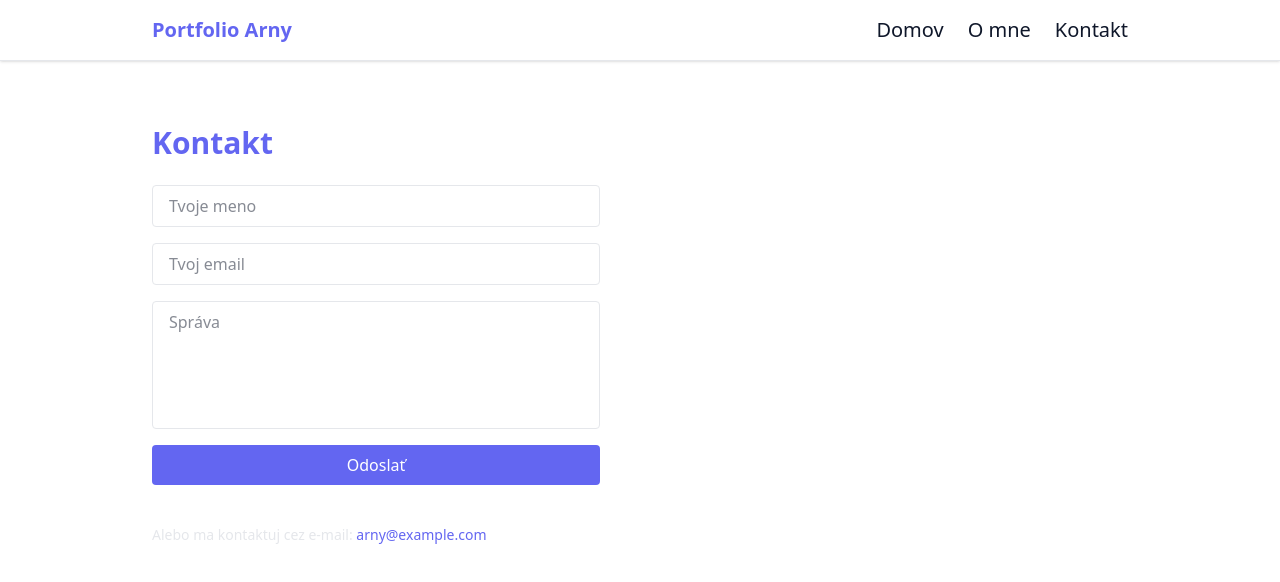
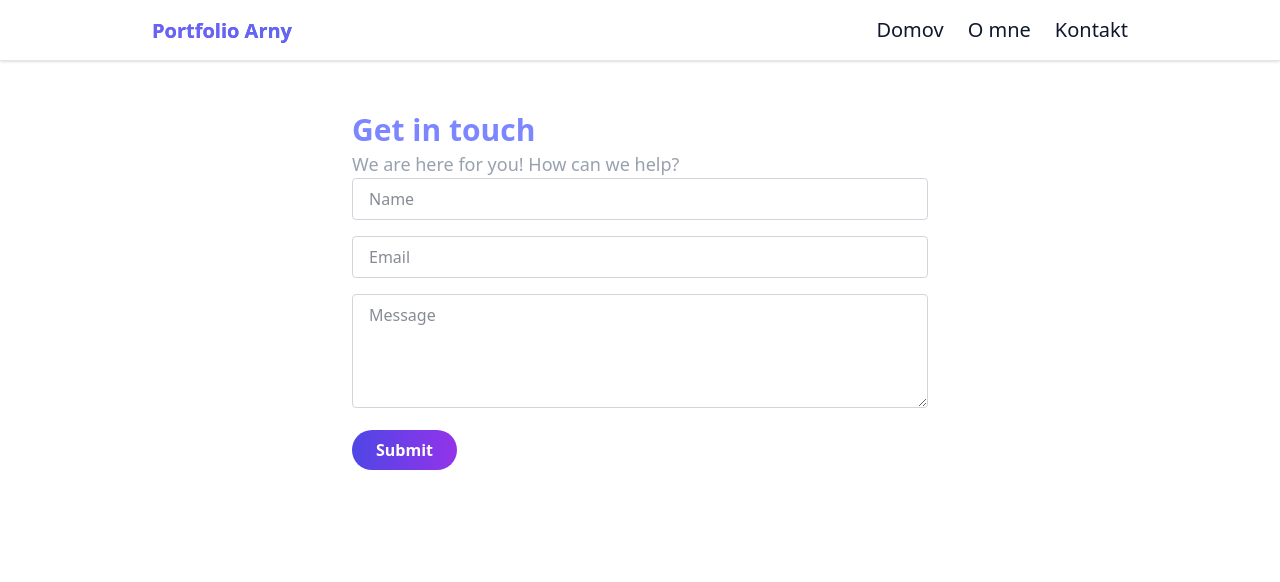
Before and after one commit to arny36-dev/Portfolio, a Next.js app: page /contact in a window 1280 px wide. Shown: the top 582 px of the page. Built offline with nearby package versions, Linux system fonts and the light colour scheme.

Commit message:
CONTACT PAGE : inštalácia EmailJS, vyplneneie formulára, implementácia zod a kontrola formulárov, vyrobenie formulára z Figmy, pridané štýly na projekte cez tailwind

```diff
--- a/src/app/about/page.tsx
+++ b/src/app/about/page.tsx
@@ -1,8 +1,8 @@
 export default function About() {
     return (
       <main className="max-w-5xl mx-auto px-6 py-16">
-        <h2 className="text-3xl font-bold text-accent mb-6">O mne</h2>
-        <p className="text-base leading-relaxed text-muted">
+        <h2>O mne</h2>
+        <p>
           Volám sa Juraj a som frontend developer so zameraním na moderné webové technológie ako Next.js, Tailwind CSS a React.
           Verím v jednoduchosť, čistý dizajn a výkonné používateľské rozhrania. Aktuálne sa zameriavam na zlepšovanie svojich schopností
           a vytváranie projektov, ktoré majú zmysel.
--- /dev/null
+++ b/src/app/contact/components/ContactSection.tsx
@@ -0,0 +1,65 @@
+"use client";
+import { useEmailSubmit } from "./../hooks/useEmailSubmit";
+import { Toaster } from "react-hot-toast";
+
+export default function ContactSection() {
+  const { formRef, register, handleSubmit, errors, isSubmitting } = useEmailSubmit();
+
+  return (
+    <section className="w-full px-6 py-12 relative">
+      <Toaster position="top-center" reverseOrder={false} />
+      <div className="max-w-6xl mx-auto flex justify-center flex-col md:flex-row items-center gap-10">
+        <div className="w-full md:w-1/2">
+          <h2 className="h2">Get in touch</h2>
+          <p className="p">We are here for you! How can we help?</p>
+
+          <form ref={formRef} onSubmit={handleSubmit} className="space-y-4">
+            <div>
+              <input
+                type="text"
+                placeholder="Name"
+                {...register("user_name")}
+                className="w-full border border-gray-300 rounded px-4 py-2 focus:outline-none focus:ring-2 focus:ring-black"
+              />
+              {errors.user_name && (
+                <p className="text-red-500 text-sm mt-1">{errors.user_name.message}</p>
+              )}
+            </div>
+
+            <div>
+              <input
+                type="email"
+                placeholder="Email"
+                {...register("user_email")}
+                className="w-full border border-gray-300 rounded px-4 py-2 focus:outline-none focus:ring-2 focus:ring-black"
+              />
+              {errors.user_email && (
+                <p className="text-red-500 text-sm mt-1">{errors.user_email.message}</p>
+              )}
+            </div>
+
+            <div>
+              <textarea
+                placeholder="Message"
+                rows={4}
+                {...register("message")}
+                className="w-full border border-gray-300 rounded px-4 py-2 focus:outline-none focus:ring-2 focus:ring-black"
+              />
+              {errors.message && (
+                <p className="text-red-500 text-sm mt-1">{errors.message.message}</p>
+              )}
+            </div>
+
+            <button
+              type="submit"
+              className="btn-gradient"
+              disabled={isSubmitting}
+            >
+              {isSubmitting ? "Odosielam..." : "Submit"}
+            </button>
+          </form>
+        </div>
+      </div>
+    </section>
+  );
+}
--- /dev/null
+++ b/src/app/contact/hooks/useEmailSubmit.tsx
@@ -0,0 +1,55 @@
+"use client";
+
+import { useRef } from "react";
+import emailjs from "emailjs-com";
+import { useForm } from "react-hook-form";
+import { z } from "zod";
+import { zodResolver } from "@hookform/resolvers/zod";
+import { toast } from "react-hot-toast";
+
+const ContactSchema = z.object({
+  user_name: z.string().min(2, "Meno je povinné"),
+  user_email: z.string().email("Neplatný email"),
+  message: z.string().min(5, "Správa musí mať aspoň 5 znakov"),
+});
+
+type ContactFormInputs = z.infer<typeof ContactSchema>;
+
+export function useEmailSubmit() {
+  const formRef = useRef<HTMLFormElement>(null);
+
+  const {
+    register,
+    handleSubmit,
+    formState: { errors, isSubmitting },
+    reset,
+  } = useForm<ContactFormInputs>({
+    resolver: zodResolver(ContactSchema),
+  });
+
+  const onSubmit = async (data: ContactFormInputs) => {
+    if (!formRef.current) return;
+
+    try {
+      await emailjs.sendForm(
+        "service_o5db5oa",
+        "template_jnebamv",
+        formRef.current,
+        "kyrCn2xD_cuyh5mJO"
+      );
+      toast.success("Správa bola úspešne odoslaná ✉️");
+      reset();
+    } catch (error) {
+      console.error("Chyba pri odosielaní:", error);
+      toast.error("Nepodarilo sa odoslať správu ❌");
+    }
+  };
+
+  return {
+    formRef,
+    register,
+    handleSubmit: handleSubmit(onSubmit),
+    errors,
+    isSubmitting,
+  };
+}
--- a/src/app/contact/page.tsx
+++ b/src/app/contact/page.tsx
@@ -1,34 +1,6 @@
+import ContactSection from "./components/ContactSection";
 export default function Contact() {
     return (
-      <main className="max-w-5xl mx-auto px-6 py-16">
-        <h2 className="text-3xl font-bold text-accent mb-6">Kontakt</h2>
-
-        <form className="grid gap-4 max-w-md">
-          <input
-            type="text"
-            placeholder="Tvoje meno"
-            className="border border-muted rounded px-4 py-2 bg-background text-foreground"
-          />
-          <input
-            type="email"
-            placeholder="Tvoj email"
-            className="border border-muted rounded px-4 py-2 bg-background text-foreground"
-          />
-          <textarea
-            placeholder="Správa"
-            className="border border-muted rounded px-4 py-2 bg-background text-foreground resize-none h-32"
-          ></textarea>
-          <button
-            type="submit"
-            className="bg-accent hover:bg-accent-hover text-white px-4 py-2 rounded transition"
-          >
-            Odoslať
-          </button>
-        </form>
-
-        <div className="mt-10 text-muted text-sm">
-          Alebo ma kontaktuj cez e-mail: <a href="mailto:arny@example.com" className="text-accent hover:underline">arny@example.com</a>
-        </div>
-      </main>
+      <ContactSection/>
     );
   }
--- a/src/app/globals.css
+++ b/src/app/globals.css
@@ -20,7 +20,7 @@
 
 @media (prefers-color-scheme: dark) {
   :root {
-    --background: #0f172a;
+    --background: #192541;
     --foreground: #f1f5f9;
     --accent: #7c3aed;
     --accent-hover: #a78bfa;
@@ -47,3 +47,66 @@ body {
   animation: wave 2s infinite;
   transform-origin: 70% 70%;
 }
+
+@layer components {
+  .btn-gradient {
+    @apply relative overflow-hidden text-white font-bold py-2 px-6 rounded-full transition-all duration-300 cursor-pointer transform hover:scale-105 active:scale-100 active:translate-y-1;
+    background: linear-gradient(to right, #4F46E5, #9333EA);
+  }
+
+  .btn-gradient::before {
+    content: "";
+    position: absolute;
+    top: 0;
+    left: -75%;
+    width: 50%;
+    height: 100%;
+    background: linear-gradient(
+      120deg,
+      rgba(255, 255, 255, 0.3),
+      rgba(255, 255, 255, 0.0)
+    );
+    transform: skewX(-25deg);
+  }
+
+  .btn-gradient:hover::before {
+    animation: shine 0.8s forwards;
+  }
+
+  @keyframes shine {
+    0% {
+      left: -75%;
+    }
+    100% {
+      left: 125%;
+    }
+  }
+
+
+  @layer components {
+    h1, .h1 {
+      @apply text-5xl font-extrabold leading-tight text-transparent bg-clip-text bg-gradient-to-r from-purple-500 to-indigo-600;
+    }
+
+    h2, .h2 {
+      @apply text-3xl font-bold leading-snug text-indigo-400 hover:text-indigo-300 transition-colors duration-300;
+    }
+
+    p, .p {
+      @apply text-gray-400 text-base sm:text-lg;
+    }
+
+    .text-muted {
+      @apply text-sm text-gray-400 italic;
+    }
+
+    .highlight {
+      @apply text-yellow-400 font-semibold;
+    }
+
+    .gradient-text {
+      @apply text-transparent bg-clip-text bg-gradient-to-r from-indigo-400 via-purple-400 to-pink-400;
+    }
+  }
+
+}
--- a/src/app/page.tsx
+++ b/src/app/page.tsx
@@ -5,7 +5,7 @@ import HeroSection from "@/app/components/HeroSection";
 
 export default function Home() {
   return (
-    <main className="flex flex-col items-center min-h-[calc(100vh-64px)] px-4 pt-16 pb-8 bg-[#0a0f24] text-white">
+    <main className="flex flex-col items-center min-h-[calc(100vh-64px)] px-4 pt-16 pb-8  text-white">
       <section className="flex flex-col sm:flex-row items-center justify-center gap-12 sm:gap-20 w-full">
         <HeroSection />
         <div className="flex justify-center items-center w-full sm:w-[350px]">
@@ -18,7 +18,7 @@ export default function Home() {
         <h2 className="text-3xl sm:text-4xl font-bold text-purple-500 mb-4">
           Vitaj v mojom portfóliu
         </h2>
-        <p className="text-gray-400 text-base sm:text-lg">
+        <p>
           Som moderný vývojár so zameraním na Next.js, Tailwind CSS a moderné animácie.
         </p>
       </section>
```
Also changed, not shown: package.json (+6 -1 lines), public/images/hero.png, 1 other file (tests, documents, lock files or other folders).
